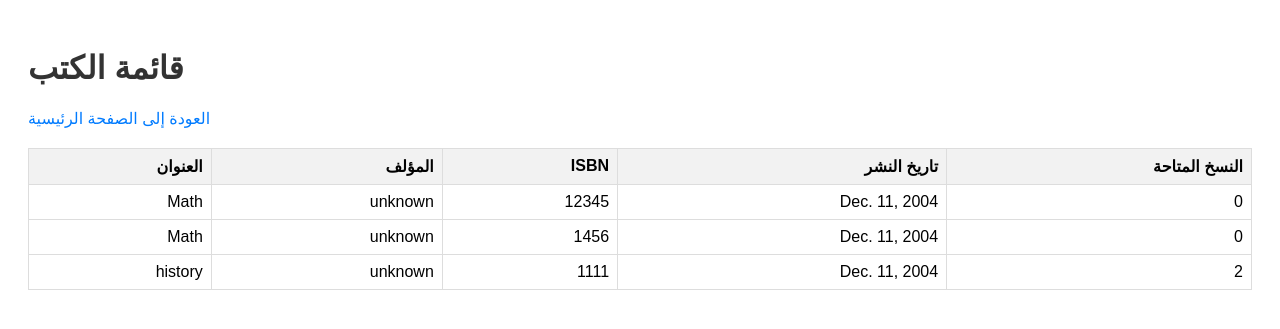
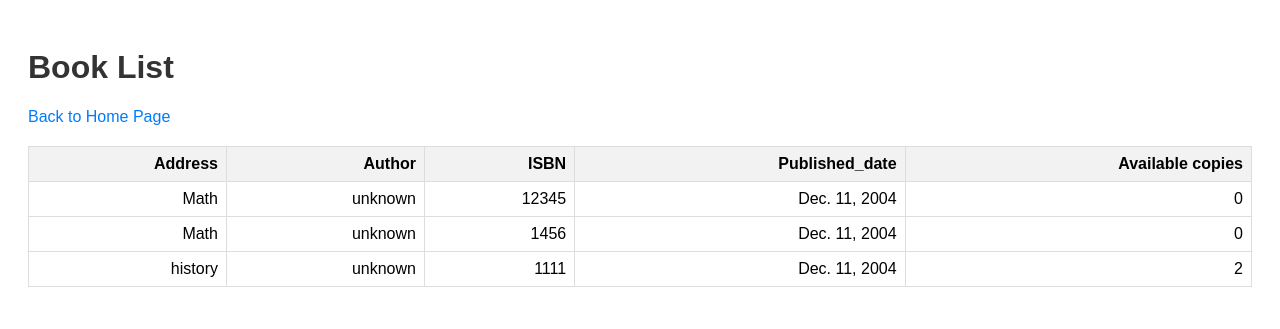
Before and after one commit to Farahrama/Library-Management, a Django app: page /books/ in a window 1280 px wide. Shown: the top 329 px of the page. Run offline with Django 5.2, Linux system fonts and the light colour scheme; data comes from the database, SQL or seed files in the repository.

Commit message:
html with english

```diff
--- a/library_project/templates/books_list.html
+++ b/library_project/templates/books_list.html
@@ -3,7 +3,7 @@
 <head>
     <meta charset="UTF-8">
     <meta name="viewport" content="width=device-width, initial-scale=1.0">
-    <title>قائمة الكتب</title>
+    <title>Book List</title>
     <style>
         body { font-family: Arial, sans-serif; padding: 20px; }
         h1 { color: #333; }
@@ -15,17 +15,17 @@
     </style>
 </head>
 <body>
-    <h1>قائمة الكتب</h1>
-    <a href="/">العودة إلى الصفحة الرئيسية</a>
+     <h1>Book List</h1>
+    <a href="/">Back to Home Page</a>
     {% if books %}
     <table>
         <thead>
             <tr>
-                <th>العنوان</th>
-                <th>المؤلف</th>
+                <th>Address</th>
+                <th>Author</th>
                 <th>ISBN</th>
-                <th>تاريخ النشر</th>
-                <th>النسخ المتاحة</th>
+                <th>Published_date</th>
+                <th>Available copies</th>
             </tr>
         </thead>
         <tbody>
@@ -41,7 +41,7 @@
         </tbody>
     </table>
     {% else %}
-    <p>لا توجد كتب متاحة.</p>
+    <p>NO books available.</p>
     {% endif %}
 </body>
 </html>
```
Also changed, not shown: library_project/templates/checkout.html (+5 -5 lines), library_project/templates/home.html (+7 -7 lines), library_project/templates/return.html (+5 -5 lines).
